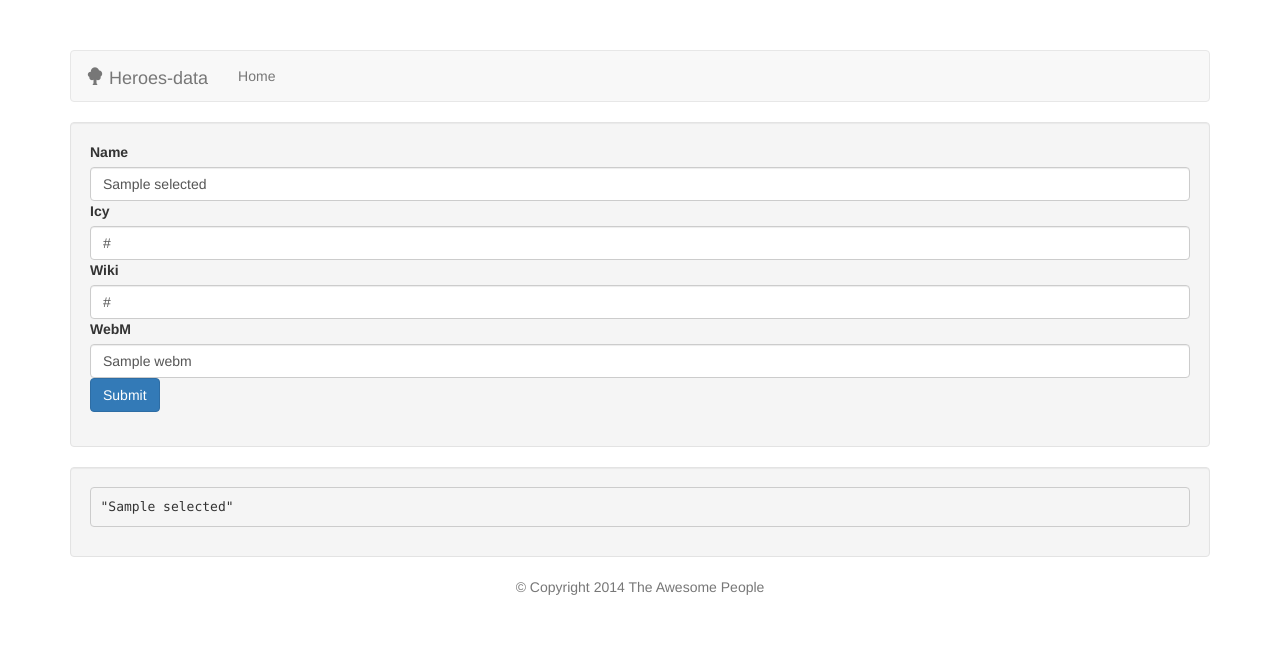
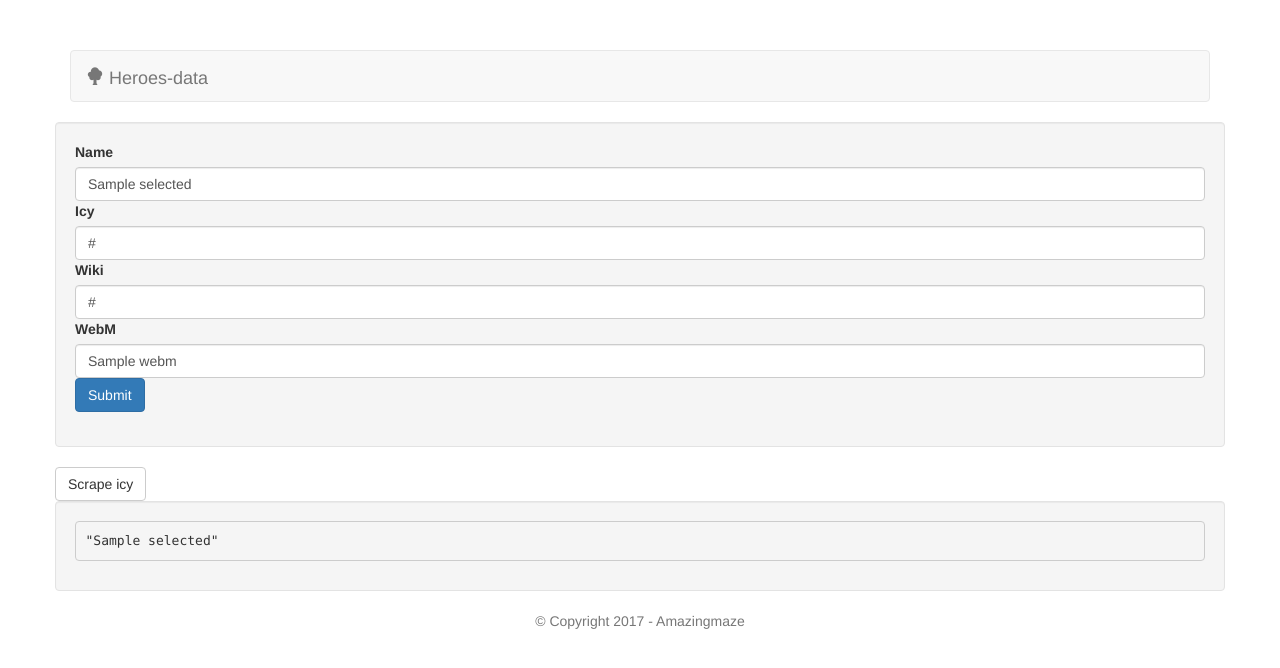
Before and after one commit to amazingmaze/heroes-data, a Node server app: template views/pages/hero.ejs in a window 1280 px wide. Shown: the top 668 px of the page. Run offline with Node 20, Linux system fonts and the light colour scheme; the template is opened without the code that fills it: most values are stand-ins (such as "Sample title", 1, 10 or a date in 2020); some libraries are stand-ins or nearby versions.

Commit message:
Frontend for hero-editing fully working.

```diff
--- a/app/services/db.js
+++ b/app/services/db.js
@@ -3,7 +3,7 @@ var mongoose = require('mongoose');
 
 var database = {
   initialize(){
-    var uri = "mongodb://192.168.1.144:27017/heroes";
+    var uri = `mongodb://${config.DB_HOST}:${config.DB_PORT}/heroes`;
     mongoose.connect(uri);
     db = mongoose.connection;
     db.on('error', console.error.bind(console, 'connection error'));
--- a/app/services/scrapeUrl.js
+++ b/app/services/scrapeUrl.js
@@ -4,10 +4,7 @@ var axios = require('axios');
 var lodash = require('lodash');
 var cheerio = require('cheerio');
 
-var scrapeIcyUrl = function(heroName) {
-  let icyUrl = heroUrls.filter( hero => {
-    return (hero.name === heroName);
-  })[0].icyUrl;
+var scrapeIcyUrl = function(heroName, icyUrl) {
   let responsePromise = axios.get(icyUrl)
     .then( response => {
       let html = response.data;
--- a/server.js
+++ b/server.js
@@ -41,15 +41,15 @@ var loadJsonIntoDb = function() {
   });
 }
 
-// CRUD-methods
+// GET ALL HEROES
 app.get( '/', function(req, res) {
-  // Get all heroes from DB
   Hero.find({}, function(err, heroes) {
   if (err) throw err;
     res.render('pages/index.ejs', {heroes: heroes});
   });
 });
 
+// GET HERO
 app.get('/:hero', function(req, res) {
   // Get single hero from db
   Hero.find( { name: req.params.hero}, (err, hero) => {
@@ -58,19 +58,16 @@ app.get('/:hero', function(req, res) {
 
 });
 
-app.post( '/:hero', function(req, res) {
-  // Update hero in DB
+// UPDATE HERO
+app.post('/:hero', function(req, res) {
   Hero.findOneAndUpdate({ name: req.body.name },
-    { name: req.body.name,
-      icyUrl: req.body.icyUrl,
-      wikiUrl: req.body.wikiUrl,
-       webm: req.body.webm },
+    { name: req.body.name,icyUrl: req.body.icyUrl,wikiUrl: req.body.wikiUrl,webm: req.body.webm },
        function(err, hero) {
-  if (err) throw err;
-  // we have the updated user returned to us
-  console.log("Updated hero: ", req.body.name);
-  res.redirect("/");
-});
+    if (err) throw err;
+    // we have the updated user returned to us
+    console.log("Updated hero: ", req.body.name);
+    res.redirect("/");
+  });
 });
 
 //app.use('/api', router);
--- a/views/pages/hero.ejs
+++ b/views/pages/hero.ejs
@@ -8,8 +8,8 @@
     <header>
       <% include ../partials/header %>
     </header>
-
       <main>
+        <div class="row">
           <div class="well">
             <form action='/<%= selected.name %>' method="POST">
               <div class="form-group">
@@ -25,13 +25,17 @@
               </div>
             </form>
           </div>
-
+          <form action="/scrape/icy/<%= selected.name %>" method="POST">
+            <input type="hidden" value="<%= selected.icyUrl %>" name="icyUrl">
+            <button class="btn btn-default" type="submit">Scrape icy</button>
+          </form>
           <div class="well">
             <pre id="json"></pre>
             <script>
               var text = <%-JSON.stringify(selected) %>
               document.getElementById("json").innerHTML = JSON.stringify(text, undefined, 2)
             </script>
+          </div>
         </div>
       </main>
 
--- a/views/partials/footer.ejs
+++ b/views/partials/footer.ejs
@@ -1,3 +1,3 @@
 <!-- views/partials/footer.ejs -->
 
-<p class="text-center text-muted">© Copyright 2014 The Awesome People</p>
+<p class="text-center text-muted">© Copyright 2017 - Amazingmaze</p>
--- a/views/partials/header.ejs
+++ b/views/partials/header.ejs
@@ -2,17 +2,11 @@
 
 <nav class="navbar navbar-default" role="navigation">
     <div class="container-fluid">
-
-        <div class="navbar-header">
-            <a class="navbar-brand" href="#">
-                <span class="glyphicon glyphicon glyphicon-tree-deciduous"></span>
-                Heroes-data
-            </a>
-        </div>
-
-        <ul class="nav navbar-nav">
-            <li><a href="/">Home</a></li>
-        </ul>
-
+      <div class="navbar-header">
+          <a class="navbar-brand" href="/">
+              <span class="glyphicon glyphicon glyphicon-tree-deciduous"></span>
+              Heroes-data
+          </a>
+      </div>
     </div>
 </nav>
```
Also changed, not shown: routes/heroes.js (+15 -6 lines), routes/scrape.js (+19 -7 lines). Lines whose indentation alone changed are shown as unchanged.
